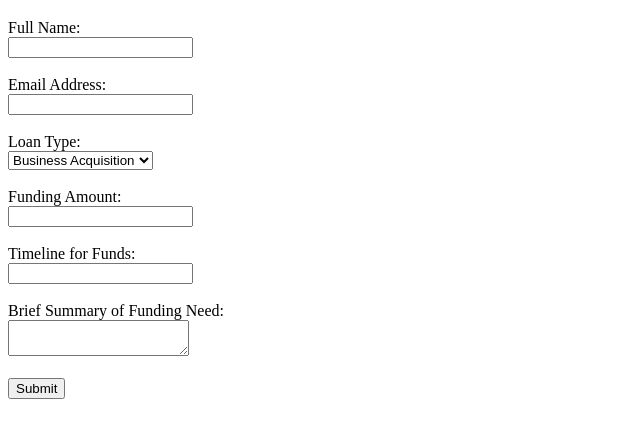
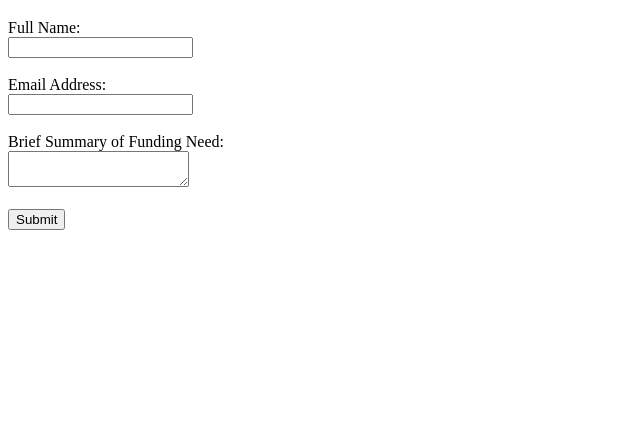
Before and after one commit to rolandsuccessfunding/success-funding-site, a plain HTML site: page registration_email_redirect.html in a window 1280 px wide. Shown: the part 61-498 px from the top of the page, without its empty margins (0-640 px from the left). Drawn offline with Linux system fonts and the light colour scheme.

Commit message:
Add files via upload

```diff
--- a/registration_email_redirect.html
+++ b/registration_email_redirect.html
@@ -1,29 +1,18 @@
-<!-- Last Updated: 2025-05-12 03:27 UTC -->
-<!-- Description: Client registration form using FormSubmit -->
+<!--
+  File: registration_email_redirect.html
+  Last Updated: 2025-05-12 @ 03:39 UTC
+  Description: Handles client registration form submission via FormSubmit
+-->
 <!DOCTYPE html>
-<html lang="en">
-<head>
-    <meta charset="UTF-8">
-    <title>Client Registration</title>
-</head>
+<html>
+<head><title>Client Registration</title></head>
 <body>
-    <h1>Client Registration</h1>
-    <form action="https://formsubmit.co/ab879898b2f7306e7173c342d4fe6dac" method="POST">
-        <label>Full Name:<br><input type="text" name="name" required></label><br><br>
-        <label>Email Address:<br><input type="email" name="email" required></label><br><br>
-        <label>Loan Type:<br>
-            <select name="loan_type" required>
-                <option value="Business Acquisition">Business Acquisition</option>
-                <option value="SBA Loan">SBA Loan</option>
-                <option value="Working Capital">Working Capital</option>
-                <option value="Hard Money">Hard Money</option>
-            </select>
-        </label><br><br>
-        <label>Funding Amount:<br><input type="text" name="funding_amount"></label><br><br>
-        <label>Timeline for Funds:<br><input type="text" name="timeline"></label><br><br>
-        <label>Brief Summary of Funding Need:<br><textarea name="message"></textarea></label><br><br>
-        <input type="hidden" name="_next" value="thank_you.html">
-        <input type="submit" value="Submit">
-    </form>
+  <h1>Client Registration</h1>
+  <form action="https://formsubmit.co/ab879898b2f7306e7173c342d4fe6dac" method="POST">
+    <label>Full Name:<br><input type="text" name="name" required></label><br><br>
+    <label>Email Address:<br><input type="email" name="email" required></label><br><br>
+    <label>Brief Summary of Funding Need:<br><textarea name="message" required></textarea></label><br><br>
+    <button type="submit">Submit</button>
+  </form>
 </body>
 </html>
```
Also changed, not shown: index.html (+9 -9 lines), thank_you.html (+11 -9 lines).
